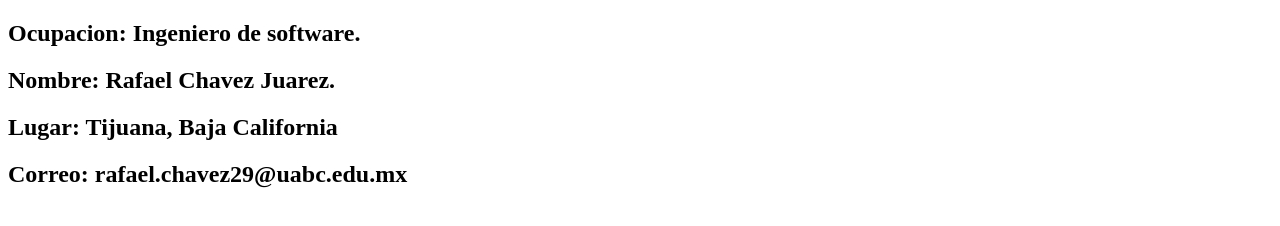
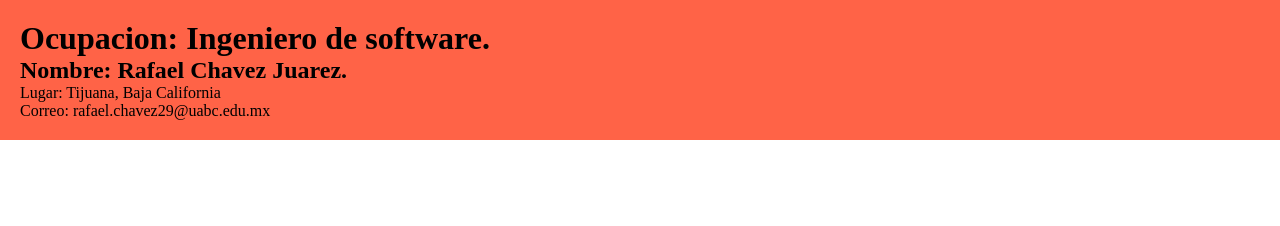
Before and after one commit to RCJK33/DesarrolloWebUABC, a plain HTML site: page index.html in a window 1280 px wide. Drawn offline with Linux system fonts and the light colour scheme.

Commit message:
Estilo del Header

```diff
--- a/index.html
+++ b/index.html
@@ -4,21 +4,25 @@
     <meta charset="UTF-8">
     <meta name="viewport" content="width=device-width, initial-scale=1.0">
     <title>Home</title>
+
+    <link rel="stylesheet" href="./styles/base.css">
+    <link rel="stylesheet" href="./styles/header.css">
+
 </head>
 <body>
-    <section class="container">
+    <header>
         <div class="element">
             <h1 class="ocupaicon">Ocupacion: Ingeniero de software.</h1>
         </div>
         <div class="element">
-            <h1 class="ocupaicon">Nombre: Rafael Chavez Juarez.</h1>
+            <h2 class="ocupaicon">Nombre: Rafael Chavez Juarez.</h2>
         </div>
         <div class="element">
-            <h1 class="ocupaicon">Lugar: Tijuana, Baja California</h1>
+            <p class="ocupaicon">Lugar: Tijuana, Baja California</p>
         </div>
         <div class="element">
-            <h1 class="ocupaicon">Correo: rafael.chavez29@uabc.edu.mx</h1>
+            <p class="ocupaicon">Correo: rafael.chavez29@uabc.edu.mx</p>
         </div>
-    </section>
+    </header>
 </body>
 </html>
--- /dev/null
+++ b/styles/base.css
@@ -0,0 +1,4 @@
+* {
+    padding: 0px;
+    margin: 0px;
+}
--- /dev/null
+++ b/styles/header.css
@@ -0,0 +1,4 @@
+header {
+    padding: 20px;
+    background-color: tomato;
+}
```
